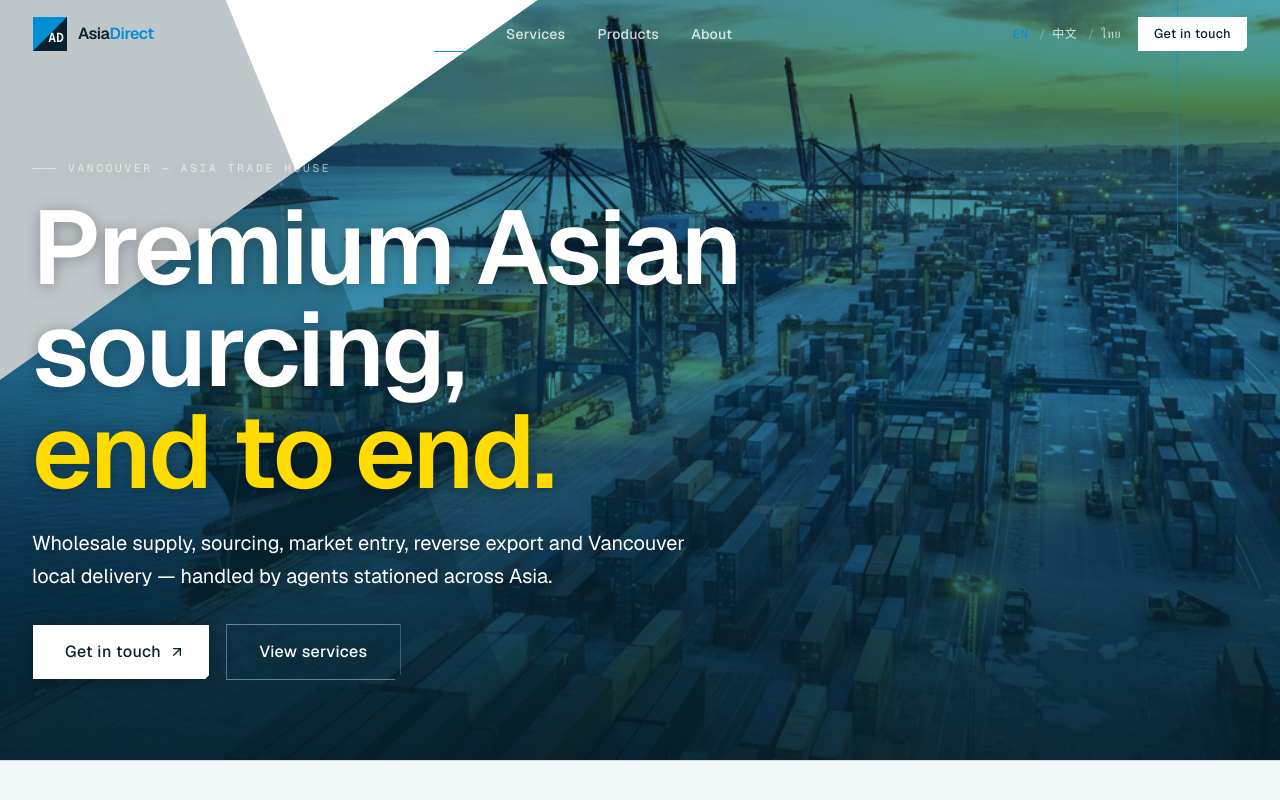
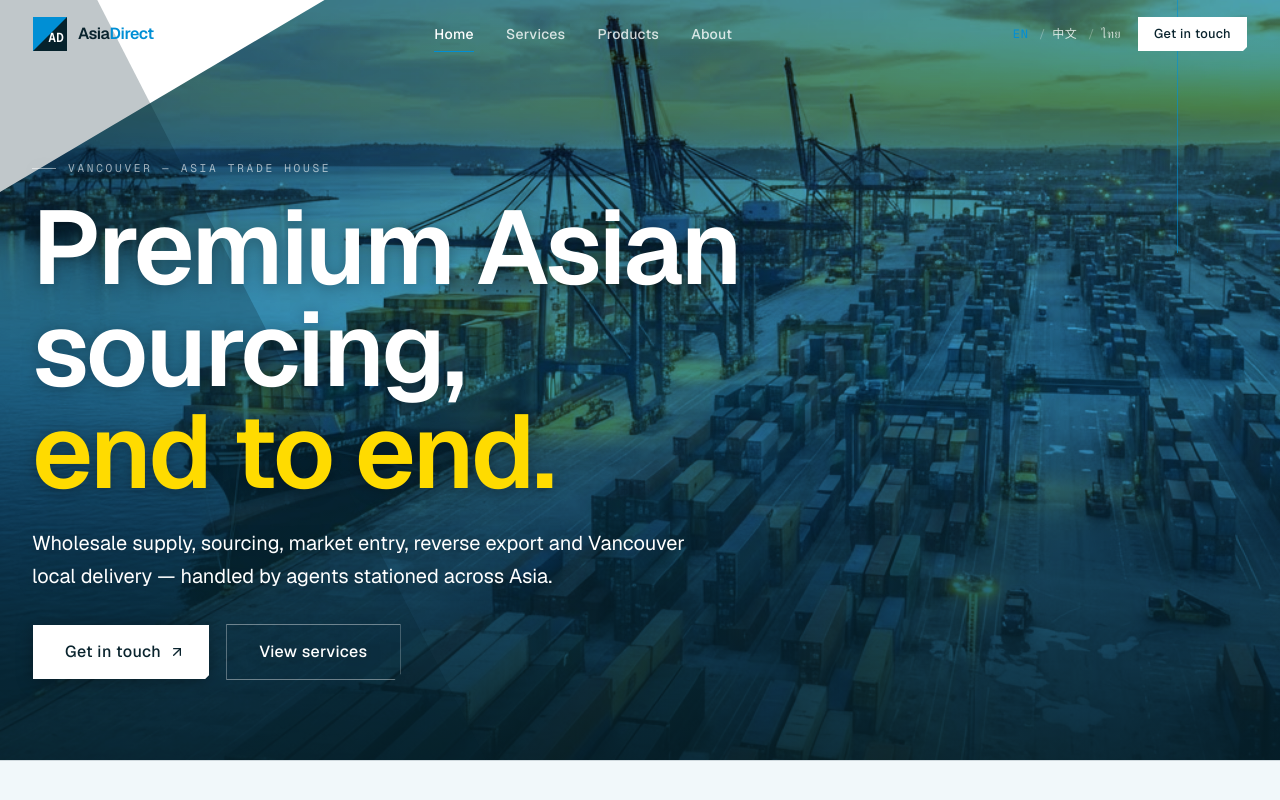
Before and after one commit to AlexLTK1/ADtrading-website, a Next.js app in the folder adtradings-studio/: page / in a window 1280 px wide. Shown: the top 800 px of the page. Built offline with nearby package versions, Linux system fonts and the light colour scheme.

Commit message:
feat: redesign home hero section with compact diagonal logo panel
Co-authored-by: Alex Leung <96800981+AlexLTK1@users.noreply.github.com>

```diff
--- a/adtradings-studio/components/home/home-hero.tsx
+++ b/adtradings-studio/components/home/home-hero.tsx
@@ -27,9 +27,9 @@ export function HomeHero() {
       <div className="absolute inset-0 bg-accent/70 mix-blend-multiply" />
       <div className="absolute inset-0 bg-gradient-to-t from-primary/80 via-accent/20 to-transparent" />
 
-      {/* White diagonal wedge — backdrop for the logo/nav at the top */}
-      <div className="clip-wedge-l absolute inset-x-0 top-0 h-[46%] bg-background md:h-[50%]" />
-      <div className="absolute inset-y-0 left-0 w-[42%] bg-primary/25 [clip-path:polygon(0_0,42%_0,100%_100%,0_100%)]" />
+      {/* Compact white diagonal logo panel; the hero copy stays entirely on the photo. */}
+      <div className="absolute left-0 top-0 h-40 w-72 bg-background [clip-path:polygon(0_0,78%_0,0_100%)] md:h-48 md:w-[26rem]" />
+      <div className="absolute inset-y-0 left-0 w-[38%] bg-primary/25 [clip-path:polygon(0_0,20%_0,100%_100%,0_100%)]" />
       <div className="absolute top-0 right-[8%] hidden h-1/3 w-px bg-accent/60 md:block" />
 
       <div className="relative mx-auto flex w-full max-w-7xl flex-1 flex-col justify-end px-5 pb-14 pt-32 md:px-8 md:pb-20">
```
